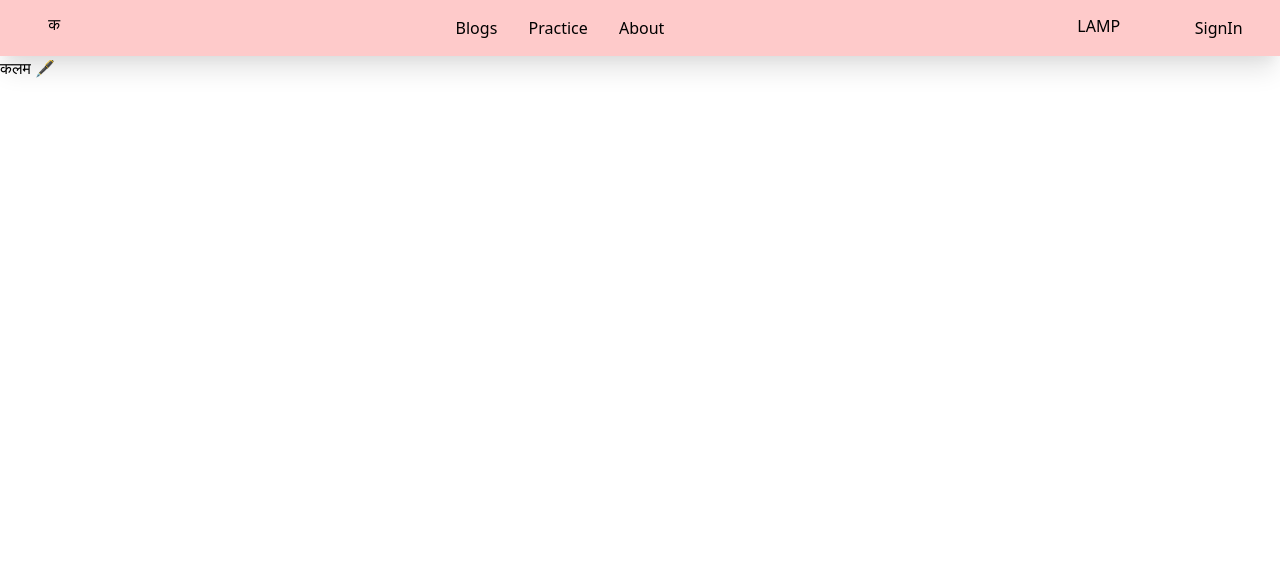
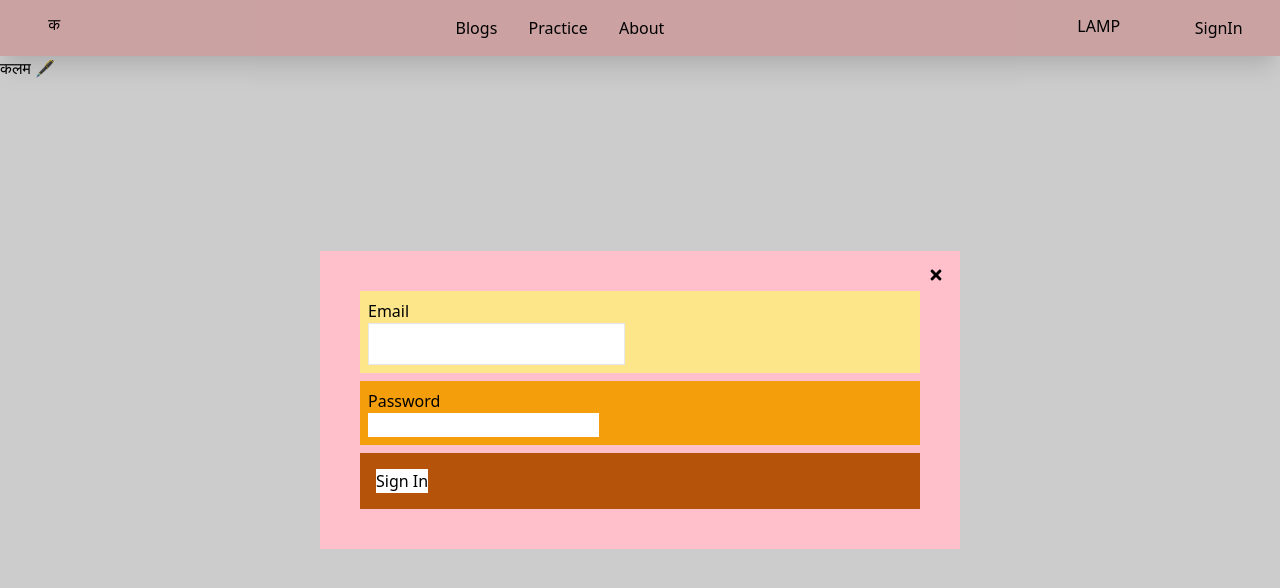
Before and after one commit to Chrys3s/kalam-deploy, a React (Create React App) app: page / in a window 1280 px wide. Both pictures are taken after a click on the button "SignIn". Shown: the top 588 px of the page. Built offline with nearby package versions, Linux system fonts and the light colour scheme.

Commit message:
stuff getting serious

```diff
--- a/package.json
+++ b/package.json
@@ -14,6 +14,7 @@
 		"axios": "^0.21.1",
 		"react": "^17.0.2",
 		"react-dom": "^17.0.2",
+		"react-icons": "^4.2.0",
 		"react-redux": "^7.2.4",
 		"react-router-dom": "^5.2.1",
 		"react-scripts": "4.0.3",
--- a/src/AppStore.js
+++ b/src/AppStore.js
@@ -1,8 +1,10 @@
 import { configureStore } from '@reduxjs/toolkit';
 import userSlice from './slices/userSlice';
+import loginSlice from './slices/loginScreenSlice';
 
 const rootReducer = {
-	user: userSlice.reducer,
+	userInfo: userSlice.reducer,
+	loginScreen: loginSlice.reducer,
 };
 
 export default configureStore({
--- a/src/components/App.jsx
+++ b/src/components/App.jsx
@@ -1,46 +1,16 @@
-import React, { useState, useEffect } from 'react';
-import { useDispatch } from 'react-redux';
-import userSlice from '../slices/userSlice';
-import DisplayUser from './DisplayUser';
-import { HashRouter as Router, Switch, Route, Page } from 'react-router-dom';
+import React, { useEffect } from 'react';
+import { useSelector } from 'react-redux';
+import { HashRouter as Router, Switch, Route } from 'react-router-dom';
 import LandingPage from './Landing/LandingPage';
 import BlogPage from './Blogs/BlogPage';
 import PracticePage from './Practice/PracticePage';
 import Navbar from './Navbar/Navbar';
 import NoMatch from './404/NoMatch';
 import AboutPage from './About/AboutPage';
-import axios from 'axios';
+import LoginPopup from './LoginPopup/LoginPopup';
 
 const App = () => {
-	// const [msg, setMsg] = useState(null);
-	// const dispatch = useDispatch();
-
-	// useEffect(() => {
-	// 	const fetchData = async () => {
-	// 		await axios
-	// 			.get(
-	// 				`http://localhost:1104/v1/helloworld/${
-	// 					msg ? msg : 'Please Enter a Value'
-	// 				}`
-	// 			)
-	// 			.then(result => {
-	// 				dispatch(userSlice.actions.login(result.data));
-	// 			});
-	// 	};
-
-	// 	fetchData();
-	// }, [msg]);
-
-	// <>
-	// 	<div>
-	// 		<input
-	// 			type="name"
-	// 			onChange={e => setMsg(e.target.value)}
-	// 			className="bg-white"
-	// 		/>
-	// 		<DisplayUser />
-	// 	</div>
-	// </>
+	const showLogin = useSelector(state => state.loginScreen);
 
 	useEffect(() => {
 		document.title = 'कलम 🖋';
@@ -50,6 +20,7 @@ const App = () => {
 		<Router>
 			<main>
 				<Navbar />
+				{showLogin.loginScreen && <LoginPopup />}
 				<Switch>
 					<Route path="/" exact component={LandingPage} />
 					<Route path="/blogs" exact component={BlogPage} />
--- a/src/components/DisplayUser.jsx
+++ /dev/null
@@ -1,16 +0,0 @@
-import React from 'react';
-import { useSelector } from 'react-redux';
-
-const DisplayUser = () => {
-	const { user } = useSelector(state => state.user);
-
-	return (
-		<div>
-			<hr />
-			<h1>{user}</h1>
-			<hr />
-		</div>
-	);
-};
-
-export default DisplayUser;
--- /dev/null
+++ b/src/components/LoginPopup/LoginPopup.css
@@ -0,0 +1,26 @@
+.popup {
+	position: fixed;
+	top: 0;
+	left: 0;
+	width: 100%;
+	height: 100vh;
+	background-color: rgba(0, 0, 0, 0.2);
+
+	display: flex;
+	justify-content: center;
+	align-items: center;
+}
+
+.popup-inner {
+	position: relative;
+	padding: 32px;
+	width: 100%;
+	max-width: 640px;
+	background-color: pink;
+}
+
+.popup-inner .close-btn {
+	position: absolute;
+	top: 16px;
+	right: 16px;
+}
--- /dev/null
+++ b/src/components/LoginPopup/LoginPopup.jsx
@@ -0,0 +1,41 @@
+import React from 'react';
+import './LoginPopup.css';
+import { useDispatch } from 'react-redux';
+import loginSlice from '../../slices/loginScreenSlice';
+import { FaTimes } from 'react-icons/fa';
+
+const LoginPopup = () => {
+	const dispatch = useDispatch();
+	const closePopup = () => {
+		dispatch(loginSlice.actions.displayFalse(false));
+	};
+
+	return (
+		<main className="popup">
+			<main className="popup-inner">
+				<button
+					className="flex items-end close-btn"
+					onClick={closePopup}
+				>
+					<FaTimes />
+				</button>
+				<main className="bg-yellow-200 m-2 p-2">
+					<main>Email</main>
+					<input
+						type="email"
+						className="border py-2 px-3 text-grey-darkset"
+					/>
+				</main>
+				<main className="bg-yellow-500 m-2 p-2">
+					<h2>Password</h2>
+					<input type="password" />
+				</main>
+				<main className="m-2 bg-yellow-700 p-2">
+					<button className="bg-white m-2">Sign In</button>
+				</main>
+			</main>
+		</main>
+	);
+};
+
+export default LoginPopup;
--- a/src/components/Navbar/Navbar.jsx
+++ b/src/components/Navbar/Navbar.jsx
@@ -1,8 +1,16 @@
-import { AppBar, Toolbar, Typography, IconButton } from '@material-ui/core';
-import React, { useState } from 'react';
+import React from 'react';
 import { Link } from 'react-router-dom';
+import { useSelector, useDispatch } from 'react-redux';
+import loginSlice from '../../slices/loginScreenSlice';
 
 const Navbar = () => {
+	const dispatch = useDispatch();
+	const { userInfo } = useSelector(state => state.userInfo);
+
+	const showPopup = () => {
+		dispatch(loginSlice.actions.displayTrue(true));
+	};
+
 	return (
 		<section className="flex justify-between bg-red-200 h-14 shadow-xl">
 			<section className="flex justify-center align-center">
@@ -23,7 +31,13 @@ const Navbar = () => {
 			</section>
 			<section className="flex justify-around h-14 w-60">
 				<span className="pt-3.5">LAMP</span>
-				<button>SignIn</button>
+				{!userInfo.isLoggedIn ? (
+					<button onClick={showPopup}>SignIn</button>
+				) : (
+					<button className="rounded-2xl bg-red-500 h-8 w-8 items-center mt-3 text-center border-none">
+						{userInfo.userName[0].toUpperCase()}
+					</button>
+				)}
 			</section>
 		</section>
 	);
--- /dev/null
+++ b/src/slices/loginScreenSlice.js
@@ -0,0 +1,18 @@
+import { createSlice } from '@reduxjs/toolkit';
+
+export const loginSlice = createSlice({
+	name: 'loginSlice',
+	initialState: {
+		loginScreen: false,
+	},
+	reducers: {
+		displayTrue: (state, action) => {
+			state.loginScreen = action.payload;
+		},
+		displayFalse: (state, action) => {
+			state.loginScreen = action.payload;
+		},
+	},
+});
+
+export default loginSlice;
--- a/src/slices/userSlice.js
+++ b/src/slices/userSlice.js
@@ -1,16 +1,30 @@
 import { createSlice } from '@reduxjs/toolkit';
+
+const defaultState = {
+	userInfo: {
+		isLoggedIn: false,
+		userEmail: null,
+		uuid: null,
+		userName: null,
+	},
+};
 
 export const userSlice = createSlice({
 	name: 'userSlice',
 	initialState: {
-		user: null,
+		userInfo: {
+			isLoggedIn: false,
+			userEmail: null,
+			uuid: null,
+			userName: 'gaurav Goyal',
+		},
 	},
 	reducers: {
 		login: (state, action) => {
-			state.user = action.payload;
+			state.userInfo = action.payload;
 		},
 		logout: (state, action) => {
-			state.user = null;
+			state.userInfo = defaultState;
 		},
 	},
 });
```
Also changed, not shown: 1 other file (tests, documents, lock files or other folders).
